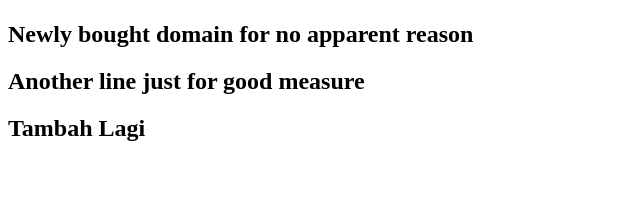
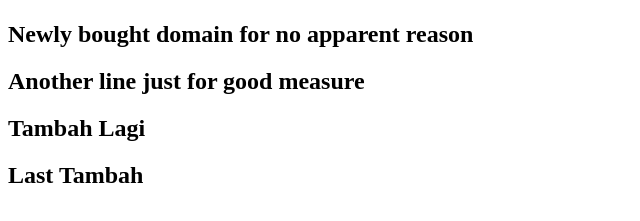
Before and after one commit to msafwanzarif/about-me, a plain HTML site: page index.html in a window 1280 px wide. Shown: the part 59-280 px from the top of the page, without its empty margins (0-640 px from the left). Drawn offline with Linux system fonts and the light colour scheme.

Commit message:
test: another deploy

```diff
--- a/index.html
+++ b/index.html
@@ -11,5 +11,6 @@
     <h2>Newly bought domain for no apparent reason</h2>
     <h2>Another line just for good measure</h2>
     <h2>Tambah Lagi</h2>
+    <h2>Last Tambah</h2>
 </body>
 </html>
```
